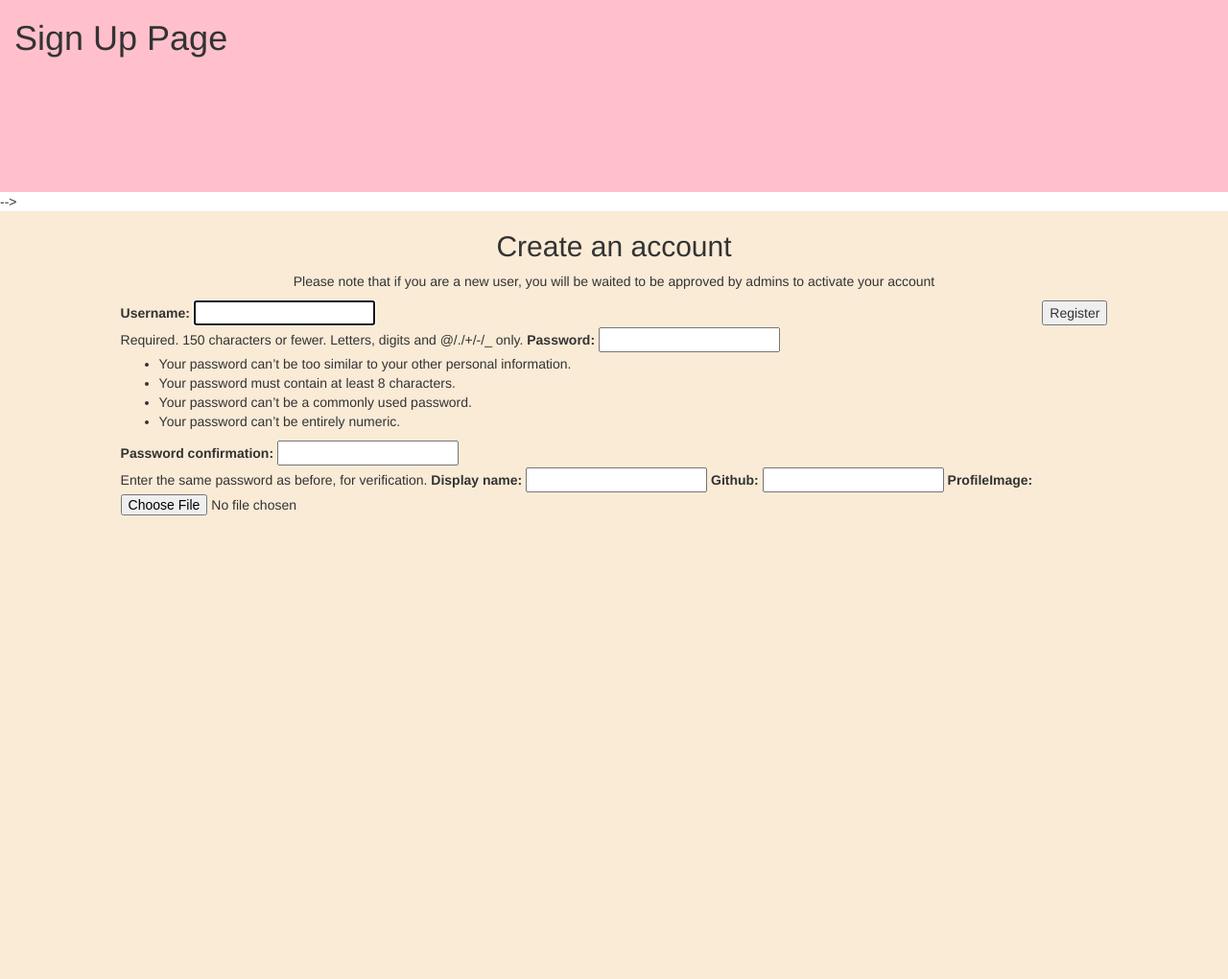
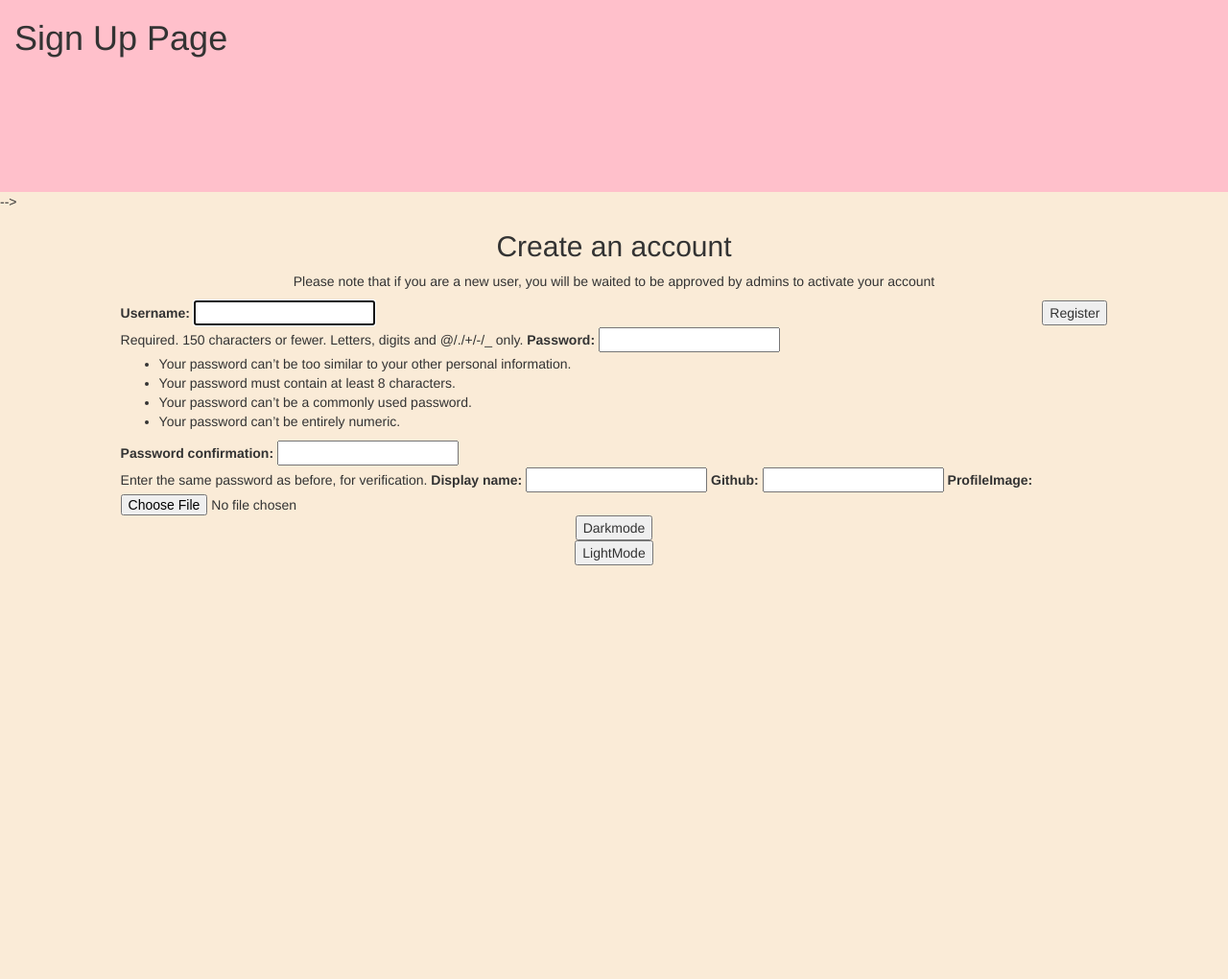
Before and after one commit to CMPUT404FALL2022/CMPUT404-GroupProject, a Django app: page /signup/ in a window 1280 px wide. Shown: the whole page at 96% size. Run offline with Django 4.2, Linux system fonts and the light colour scheme; some libraries are stand-ins or nearby versions.

Commit message:
stylemode

```diff
--- a/SocialDistribution/login/static/login/signup.css
+++ b/SocialDistribution/login/static/login/signup.css
@@ -1,6 +1,10 @@
+.backgroundcolor{
+    background-color: antiquewhite;
+
+}
 .background {
     height:100vh;
-    background-color: antiquewhite;
+
     /* everything at the center of sreen */
     display: flex;
     /* justify-content: center; */
@@ -17,4 +21,12 @@ form button {
     flex: 1 1 auto;
     margin-left: 10px;
 }
-}
+.dark-mode {
+    background-color:black;
+    color: white;
+  }
+
+.light-mode {
+    background-color: white;
+    color: black;
+  }
--- a/SocialDistribution/login/templates/login/signup.html
+++ b/SocialDistribution/login/templates/login/signup.html
@@ -11,7 +11,8 @@
 {% endblock %}
 {% block content %} -->
 
-<section class="background">
+<body class="backgroundcolor">
+  <section class="background">
   <h2 class="">Create an account</h2>
 
     <p>Please note that if you are a new user, you will be waited to be approved by admins to activate your account</p>
@@ -26,8 +27,27 @@
         <button type="submit" class="">Register</button>
       </div>
 
+
     </form>
+    <button onclick="darkMode()">Darkmode</button>
+    <button onclick="lightMode()">LightMode</button>
 
-</section>
+
+  </section>
+</body>
+  <script>
+      function darkMode() {
+        var element = document.body;
+
+        element.className = "dark-mode";
+
+      }
+      function lightMode() {
+        var element = document.body;
+
+        element.className = "backgroundcolor";
+
+      }
+    </script>
 
 {% endblock %}
```
Also changed, not shown: SocialDistribution/login/static/login/login.css (+10 -0 lines), SocialDistribution/login/templates/login/login.html (+22 -2 lines).
